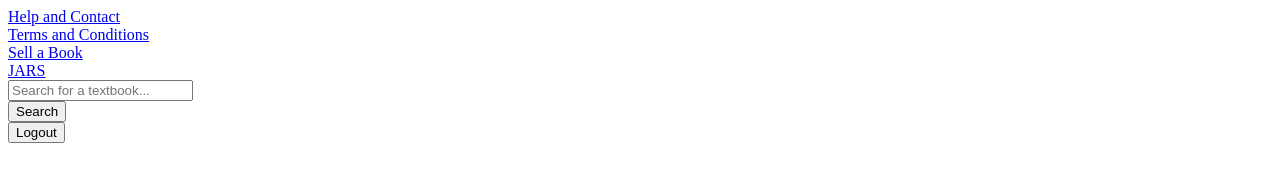
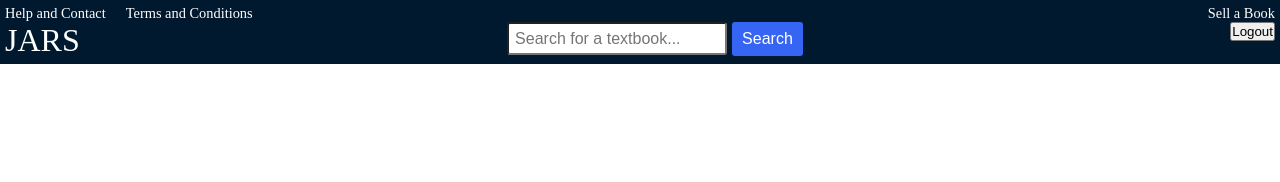
Before and after one commit to AyoAjayi/project-3-JARS, a plain HTML site: page templates/marketplace.html in a window 1280 px wide. Drawn offline with Linux system fonts and the light colour scheme.

Commit message:
Created marketplace.html + Added more styling on style.css for marketplace.html

```diff
--- a/static/style.css
+++ b/static/style.css
@@ -0,0 +1,61 @@
+* {
+    margin: 0;
+    padding: 0;
+}
+
+a {
+    text-decoration: none;
+    color: white;
+}
+body {
+    /*background: #333 url('/static/images/background.jpg') no-repeat center center/cover;*/
+    background: white;
+    color: black;
+}
+.container{
+    padding: 5px 5px 5px 5px;
+}
+
+
+/*Marketplace page*/
+#marketplace-navbar .container {
+    background: #00192F;
+    color: white;
+}
+#marketplace-navbar .tiny-links{
+    display: flex;
+    justify-content: space-between;
+    font-size: 0.9rem;
+}
+#marketplace-navbar .tiny-links .helper-links{
+    display: flex;
+}
+#marketplace-navbar .tiny-links .helper-links .help{
+    margin-right : 20px;
+}
+
+#marketplace-navbar .big-bar{
+    display: flex;
+    justify-content: space-between;
+}
+#marketplace-navbar .big-bar .logo{
+    font-size: 2rem;
+}
+#marketplace-navbar .big-bar .search input{
+    font-size: 1rem;
+    border-radius: 3px;
+    padding: 6px 3px 5px 6px;
+}
+#marketplace-navbar .big-bar .search button{
+    margin-left: 5px;
+    font-size: 1rem;
+    border-radius: 3px;
+    padding: 8px 10px 8px 10px;
+    color: white;
+    background: #3665F3;
+    border:none;
+}
+
+#marketplace-navbar .big-bar .search{
+    display: flex;
+}
```
Also changed, not shown: templates/index.html (+14 -3 lines).
